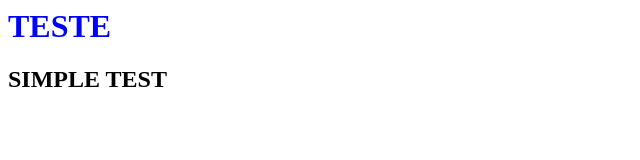
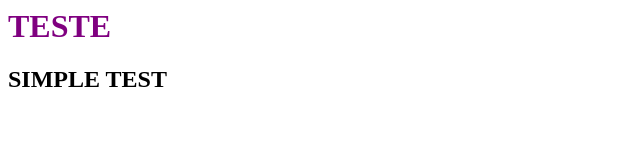
Before and after one commit to gwperes/vox-machina, a plain HTML site: page index.html in a window 1280 px wide. Shown: the whole page, without its empty margins (0-640 px from the left). Drawn offline with Linux system fonts and the light colour scheme.

Commit message:
TKNA1B2C3D-1 Commit and key with numbers

```diff
--- a/index.html
+++ b/index.html
@@ -5,7 +5,7 @@
     </head>
 
     <body>
-      <h1 style="color: blue"> TESTE</h1>
+      <h1 style="color: purple"> TESTE</h1>
       <h2> SIMPLE TEST </h2>
 
     </body>
```
